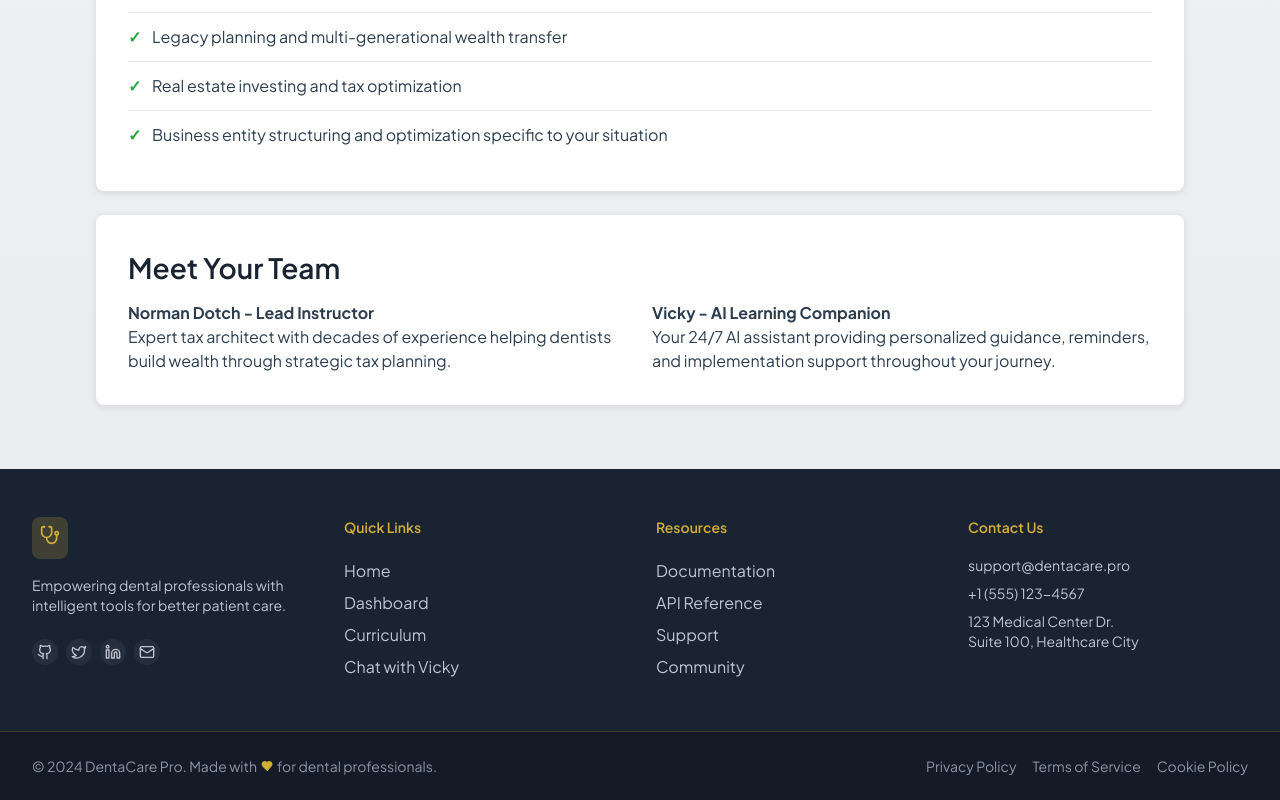
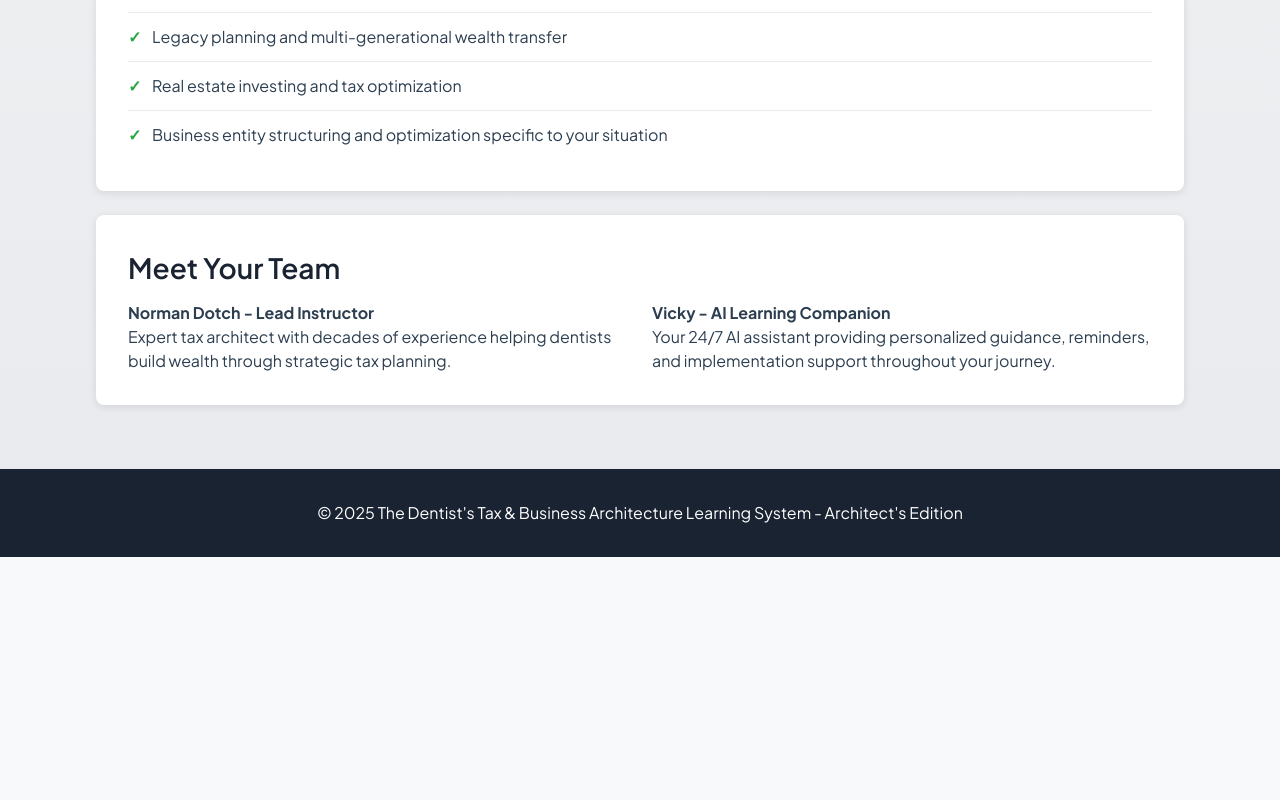
Before and after one commit to uzair-fabtechsol/frontend-dentist-react, a React (Vite) app: page / in a window 1280 px wide. Shown: the part 1337-2137 px from the top of the page. After the commit the page ends 1894 px from the top, so only its background shows below. Built offline with nearby package versions, Linux system fonts and the light colour scheme.

Commit message:
footer done

```diff
--- a/src/components/Footer.jsx
+++ b/src/components/Footer.jsx
@@ -1,183 +1,16 @@
-import Box from '@mui/material/Box'
-import Typography from '@mui/material/Typography'
-import Link from '@mui/material/Link'
-import IconButton from '@mui/material/IconButton'
-import {
-  Stethoscope,
-  Heart,
-  Github,
-  Twitter,
-  Linkedin,
-  Mail
-} from 'lucide-react'
-
 const Footer = () => {
   return (
-    <Box
-      component="footer"
-      sx={{
-        bgcolor: '#1a2332',
-        color: 'white',
-        mt: 'auto',
-      }}
-    >
-      {/* Main Footer Content */}
-      <Box
-        className="px-4 py-12 md:px-8"
-        sx={{ maxWidth: '1400px', mx: 'auto' }}
-      >
-        <Box className="grid grid-cols-1 md:grid-cols-4 gap-8">
-          {/* Brand Column */}
-          <Box className="md:col-span-1">
-            <Box className="flex items-center gap-2 mb-4">
-              <Box
-                className="p-2 rounded-lg"
-                sx={{ bgcolor: 'rgba(212, 175, 55, 0.2)' }}
-              >
-                <Stethoscope className="w-5 h-5" style={{ color: '#d4af37' }} />
-              </Box>
-              <Typography variant="h6" fontWeight={700}>
-                DentaCare Pro
-              </Typography>
-            </Box>
-            <Typography
-              variant="body2"
-              sx={{ color: '#c0c5ce', mb: 3 }}
-            >
-              Empowering dental professionals with intelligent tools for better patient care.
-            </Typography>
-            <Box className="flex gap-2">
-              {[Github, Twitter, Linkedin, Mail].map((Icon, index) => (
-                <IconButton
-                  key={index}
-                  size="small"
-                  sx={{
-                    color: '#c0c5ce',
-                    bgcolor: 'rgba(255, 255, 255, 0.05)',
-                    '&:hover': {
-                      bgcolor: '#d4af37',
-                      color: '#1a2332'
-                    }
-                  }}
-                >
-                  <Icon className="w-4 h-4" />
-                </IconButton>
-              ))}
-            </Box>
-          </Box>
-
-          {/* Quick Links */}
-          <Box>
-            <Typography variant="subtitle2" fontWeight={600} sx={{ mb: 2, color: '#d4af37' }}>
-              Quick Links
-            </Typography>
-            {['Home', 'Dashboard', 'Curriculum', 'Chat with Vicky'].map((link) => (
-              <Link
-                key={link}
-                href="#"
-                underline="none"
-                sx={{
-                  display: 'block',
-                  color: '#c0c5ce',
-                  py: 0.5,
-                  '&:hover': { color: '#d4af37' }
-                }}
-              >
-                {link}
-              </Link>
-            ))}
-          </Box>
-
-          {/* Resources */}
-          <Box>
-            <Typography variant="subtitle2" fontWeight={600} sx={{ mb: 2, color: '#d4af37' }}>
-              Resources
-            </Typography>
-            {['Documentation', 'API Reference', 'Support', 'Community'].map((link) => (
-              <Link
-                key={link}
-                href="#"
-                underline="none"
-                sx={{
-                  display: 'block',
-                  color: '#c0c5ce',
-                  py: 0.5,
-                  '&:hover': { color: '#d4af37' }
-                }}
-              >
-                {link}
-              </Link>
-            ))}
-          </Box>
-
-          {/* Contact */}
-          <Box>
-            <Typography variant="subtitle2" fontWeight={600} sx={{ mb: 2, color: '#d4af37' }}>
-              Contact Us
-            </Typography>
-            <Typography
-              variant="body2"
-              sx={{ color: '#c0c5ce', mb: 1 }}
-            >
-              support@dentacare.pro
-            </Typography>
-            <Typography
-              variant="body2"
-              sx={{ color: '#c0c5ce', mb: 1 }}
-            >
-              +1 (555) 123-4567
-            </Typography>
-            <Typography
-              variant="body2"
-              sx={{ color: '#c0c5ce' }}
-            >
-              123 Medical Center Dr.<br />
-              Suite 100, Healthcare City
-            </Typography>
-          </Box>
-        </Box>
-      </Box>
-
-      {/* Bottom Bar */}
-      <Box
-        sx={{
-          borderTop: '1px solid rgba(212, 175, 55, 0.2)',
-          py: 3,
-          px: 4,
-          bgcolor: '#141b27',
-        }}
-      >
-        <Box
-          className="flex flex-col md:flex-row items-center justify-between gap-2 max-w-[1400px] mx-auto"
-        >
-          <Typography
-            variant="body2"
-            sx={{ color: '#8b95a5' }}
-            className="flex items-center gap-1"
-          >
-            © 2024 DentaCare Pro. Made with
-            <Heart className="w-3 h-3 fill-current" style={{ color: '#d4af37' }} />
-            for dental professionals.
-          </Typography>
-          <Box className="flex gap-4">
-            {['Privacy Policy', 'Terms of Service', 'Cookie Policy'].map((link) => (
-              <Link
-                key={link}
-                href="#"
-                underline="none"
-                variant="body2"
-                sx={{
-                  color: '#8b95a5',
-                  '&:hover': { color: '#d4af37' }
-                }}
-              >
-                {link}
-              </Link>
-            ))}
-          </Box>
-        </Box>
-      </Box>
-    </Box>
+    <footer style={{
+      background: 'var(--navy-primary)',
+      color: 'white',
+      padding: '2rem',
+      textAlign: 'center',
+      marginTop: 'auto'
+    }}>
+      <div className="footer-content">
+        <p>&copy; 2025 The Dentist's Tax & Business Architecture Learning System - Architect's Edition</p>
+      </div>
+    </footer>
   )
 }
 
```
